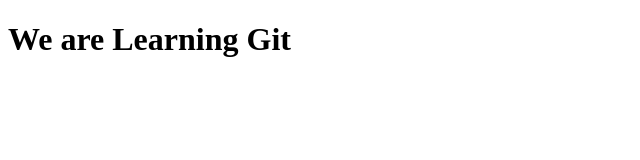
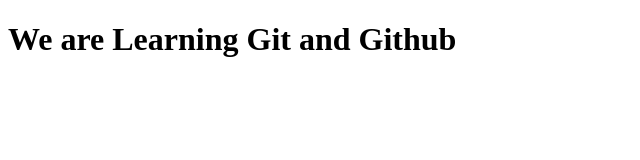
Before and after one commit to Haris-Mughal/Learning-Git, a plain HTML site: page index.html in a window 1280 px wide. Shown: the whole page, without its empty margins (0-640 px from the left). Drawn offline with Linux system fonts and the light colour scheme.

Commit message:
review commit

```diff
--- a/index.html
+++ b/index.html
@@ -9,7 +9,7 @@
 <body>
     <header></header>
     <main>
-        <h1>We are Learning Git</h1>
+        <h1>We are Learning Git and Github</h1>
     </main>
     <footer></footer>
 </body>
```
